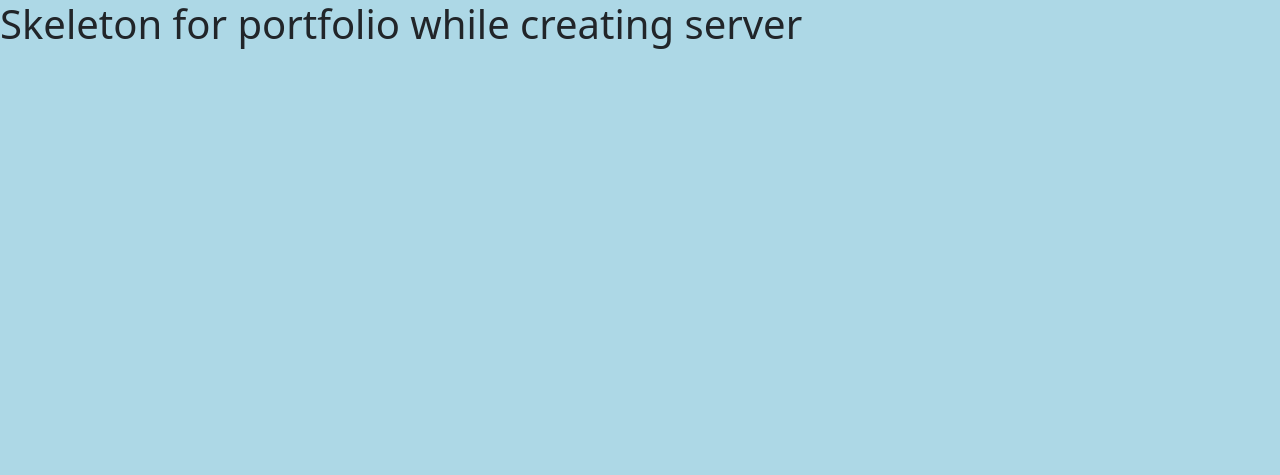
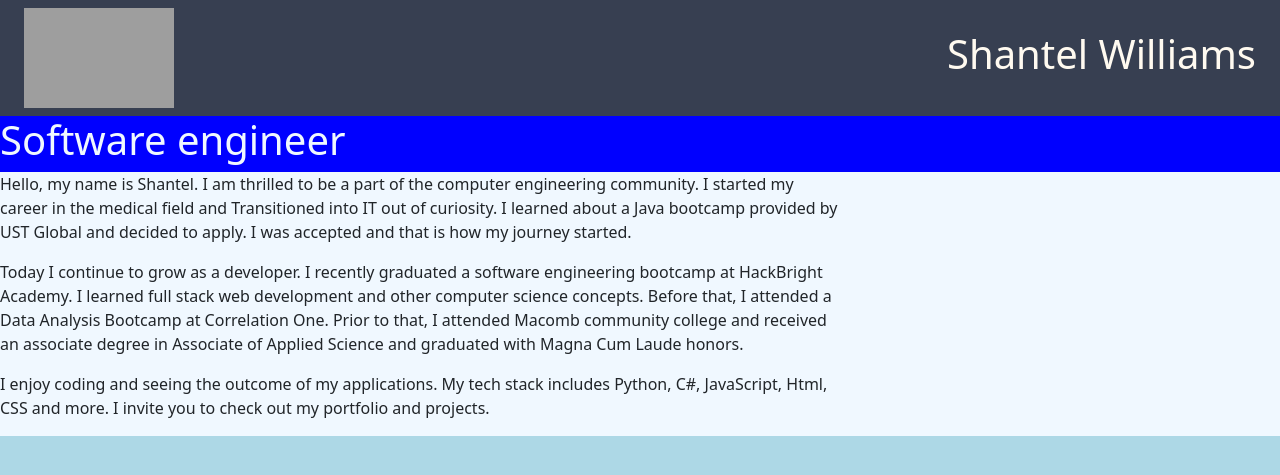
Before and after one commit to Tellysone87/portfolio, a Flask app: page / in a window 1280 px wide. Shown: the top 475 px of the page. Run offline with Flask 3, Linux system fonts and the light colour scheme; grey boxes are pictures that could not be loaded.

Commit message:
updates to rough draft intro page

```diff
--- a/static/design.css
+++ b/static/design.css
@@ -2,3 +2,17 @@
 body{
     background-color: lightblue;
 }
+
+#name{
+    color: floralwhite;
+}
+
+#mid_layout{
+    background-color: aliceblue;
+}
+
+
+#professionalTitle{
+    background-color: blue;
+    color: aliceblue;
+}
--- a/templates/base.html
+++ b/templates/base.html
@@ -2,7 +2,8 @@
 The other webpages will inherit this html to ensure the theme is universal -->
 
 <!DOCTYPE html>
-<html lang ="en">
+<html lang="en">
+
 <head>
     <meta charset='utf-8'>
     <meta http-equiv='X-UA-Compatible' content='IE=edge'>
@@ -13,10 +14,47 @@ The other webpages will inherit this html to ensure the theme is universal -->
         integrity="sha384-+0n0xVW2eSR5OomGNYDnhzAbDsOXxcvSN1TPprVMTNDbiYZCxYbOOl7+AMvyTG2x" crossorigin="anonymous">
 
     <meta name='viewport' content='width=device-width, initial-scale=1'>
-    <link rel='stylesheet'  href='../static/design.css'>
+    <link rel='stylesheet' href='../static/design.css'>
     <script src='main.js'></script>
 </head>
+
 <body>
-    <H1>Skeleton for portfolio while creating server</H1>
+    <!-- Create a nav bar for the different pages -->
+    <div class="row">
+        <nav class="navbar navbar-expand-lg" style="background-color: #373f51;">
+            <div class="container-fluid" id="nav_bar">
+                <img src="../static/images/smaller Nice photo.jpg" alt="Photo of Shantel Williams" width="150"
+                    height="100" id="myPhoto">
+                <h1 id="name">Shantel Williams</h1>
+            </div>
+        </nav>
+    </div>
+    <!-- professional outline -->
+    <div class="row" id="professionalTitle">
+        <H1>Software engineer</H1>
+    </div>
+    <div class="row" id="mid_layout">
+        <div class="col-8" id="pageDetails">
+            {% block content %}
+            <p>Hello, my name is Shantel. I am thrilled to be a part of the computer engineering community.
+                I started my career in the medical field and Transitioned into IT out of curiosity.
+                I learned about a Java bootcamp provided by UST Global and decided to apply. I was accepted and that is
+                how
+                my journey started.</p>
+            <p>Today I continue to grow as a developer. I recently graduated a software engineering bootcamp at
+                HackBright
+                Academy. I learned full stack web development and other computer science concepts.
+                Before that, I attended a Data Analysis Bootcamp at Correlation One.
+                Prior to that, I attended Macomb community college and received an associate degree in Associate of
+                Applied
+                Science and graduated with Magna Cum Laude honors.</p>
+
+            <p>I enjoy coding and seeing the outcome of my applications. My tech stack includes Python, C#, JavaScript,
+                Html, CSS and more. I invite you to check out my portfolio and projects.</p>
+        </div>
+        {% endblock %}
+    </div>
+
 </body>
+
 </html>
```
